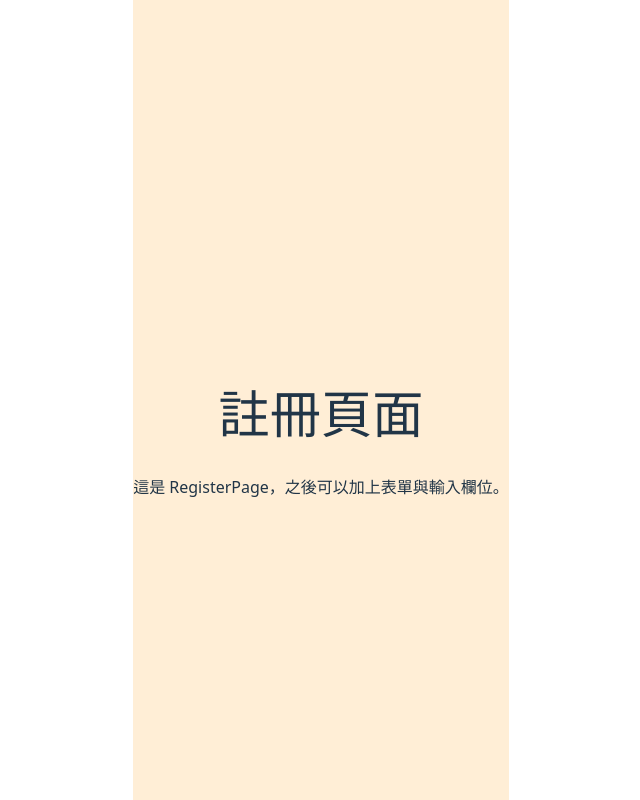
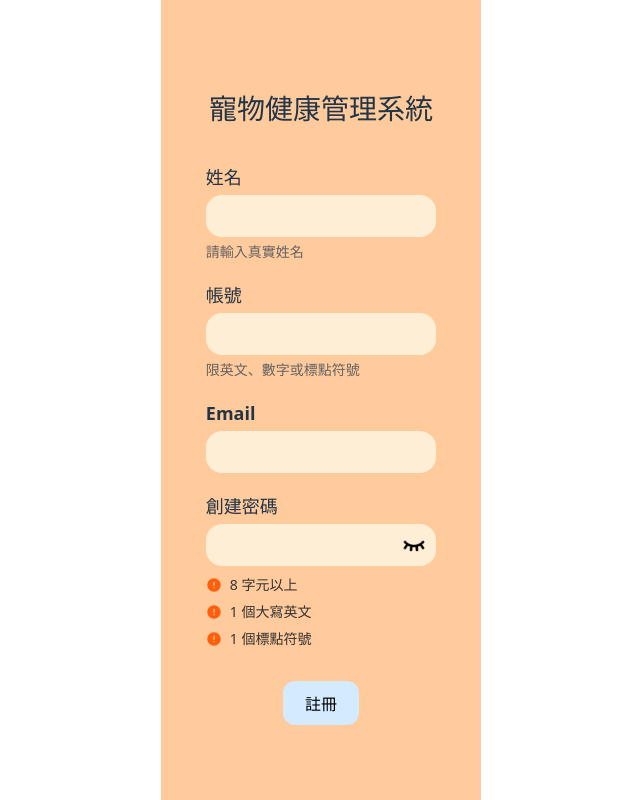
Before and after one commit to StoneEvens/GradProject, a React (Vite) app: page /register in a window 1280 px wide. Shown: the whole page, without its empty margins (319-959 px from the left). Built offline with nearby package versions, Linux system fonts and the light colour scheme.

Commit message:
註冊頁面初版（尚未加入未輸入檢測機制）

```diff
--- a/src/components/Auth/RegisterPage.css
+++ b/src/components/Auth/RegisterPage.css
@@ -0,0 +1,95 @@
+.register-container {
+    background-color: #FFCA9C;
+    min-height: 100vh;
+    display: flex;
+    justify-content: center;
+    align-items: center;
+    padding: 40px 16px;
+  }
+
+  .register-box {
+    max-width: 420px;
+    width: 80%;
+  }
+
+  .register-title {
+    font-size: 28px;
+    font-weight: bold;
+    text-align: center;
+    margin-bottom: 40px;
+  }
+
+  .input-group {
+    margin-bottom: 20px;
+  }
+
+  .input-label {
+    font-weight: bold;
+    font-size: 18px;
+    margin-bottom: 4px;
+    display: block;
+  }
+
+  .input-field {
+    width: 100%;
+    padding: 12px;
+    background-color: #FFEED6;
+    border: none;
+    border-radius: 16px;
+    font-size: 16px;
+    box-sizing: border-box;
+  }
+
+  .input-hint {
+    color: #646464;
+    font-size: 14px;
+    margin-top: 4px;
+  }
+
+  .input-wrapper {
+    position: relative;
+  }
+
+  .toggle-password-btn {
+    position: absolute;
+    right: 10px;
+    top: 50%;
+    transform: translateY(-50%);
+    width: 24px;
+    height: 24px;
+    cursor: pointer;
+  }
+
+  .password-check {
+    margin-top: 8px;
+    display: flex;
+    flex-direction: column;
+    gap: 6px;
+  }
+
+  .check-item {
+    display: flex;
+    align-items: center;
+    font-size: 14px;
+    color: #333;
+  }
+
+  .check-item img {
+    width: 16px;
+    height: 16px;
+    margin-right: 8px;
+  }
+
+  .register-button {
+    width: 33.33%;
+    margin: 32px auto 0;
+    display: block;
+    background-color: #D4EAFF;
+    color: black;
+    font-weight: bold;
+    font-size: 16px;
+    border: none;
+    border-radius: 12px;
+    padding: 10px;
+    cursor: pointer;
+  }
--- a/src/pages/LoginPage.jsx
+++ b/src/pages/LoginPage.jsx
@@ -1,9 +1,8 @@
 import React, { useState } from 'react'
 import '../components/Auth/LoginPage.css'
-import Header from '../components/Home/Header'
-import BottomNavigationBar from '../components/Home/BottomNavigationBar'
 import '../components/Home/Header.css'
 import '../components/Home/BottomNavigationBar.css'
+import { useNavigate } from 'react-router-dom'
 
 
 export default function LoginPage() {
@@ -14,6 +13,7 @@ export default function LoginPage() {
   const [timeoutId, setTimeoutId] = useState(null)
   const [emailError, setEmailError] = useState(false)
   const [passwordError, setPasswordError] = useState(false)
+  const navigate = useNavigate()
 
   const handlePasswordChange = (e) => {
     const input = e.target.value
@@ -92,7 +92,9 @@ export default function LoginPage() {
 
         <hr className="divider" />
         <p className="register-prompt">還沒有帳號？</p>
-        <button className="register-button">註冊</button>
+        <button className="register-button" onClick={() => navigate('/register')}>
+          註冊
+        </button>
       </div>
     </div>
   )
--- a/src/pages/RegisterPage.jsx
+++ b/src/pages/RegisterPage.jsx
@@ -1,11 +1,144 @@
-// src/pages/RegisterPage.jsx
-import React from 'react'
+import React, { useState, useEffect } from 'react'
+import "../components/Auth/RegisterPage.css"
+
+import checkIcon from '../assets/icon/RegisterPage_CheckIcon.png'
+import notCheckIcon from '../assets/icon/RegisterPage_NotCheckIcon.png'
+import showIcon from '../assets/icon/LoginButton_ShowPassword.png'
+import hideIcon from '../assets/icon/LoginButton_HidePassword.png'
 
 export default function RegisterPage() {
+  const [name, setName] = useState('')
+  const [username, setUsername] = useState('')
+  const [email, setEmail] = useState('')
+  const [password, setPassword] = useState('')
+  const [maskedPassword, setMaskedPassword] = useState('')
+  const [showPassword, setShowPassword] = useState(false)
+  const [timeoutId, setTimeoutId] = useState(null)
+
+  // 密碼條件檢查
+  const [isLengthValid, setIsLengthValid] = useState(false)
+  const [hasUppercase, setHasUppercase] = useState(false)
+  const [hasSymbol, setHasSymbol] = useState(false)
+
+  const handlePasswordChange = (e) => {
+    const inputType = e.nativeEvent.inputType
+    const isDelete = inputType === 'deleteContentBackward'
+
+    if (showPassword) {
+      // 顯示狀態：正常輸入
+      setPassword(e.target.value)
+      setMaskedPassword(e.target.value)
+    } else {
+      if (isDelete) {
+        // 刪除一個字元
+        setPassword((prev) => {
+          const updated = prev.slice(0, -1)
+          setMaskedPassword('*'.repeat(updated.length))
+          return updated
+        })
+      } else {
+        const newChar = e.target.value[e.target.value.length - 1]
+        setPassword((prev) => {
+          const updated = prev + newChar
+          setMaskedPassword('*'.repeat(prev.length) + newChar)
+
+          // 1 秒後遮罩該字元
+          if (timeoutId) clearTimeout(timeoutId)
+          const timeout = setTimeout(() => {
+            setMaskedPassword('*'.repeat(updated.length))
+          }, 1000)
+          setTimeoutId(timeout)
+
+          return updated
+        })
+      }
+    }
+  }
+
+
+  // 放在 function RegisterPage() 內任何 useState 後面
+  useEffect(() => {
+    setIsLengthValid(password.length >= 8)
+    setHasUppercase(/[A-Z]/.test(password))
+    setHasSymbol(/[^A-Za-z0-9]/.test(password))
+  }, [password])
+
+
+  const displayedPassword = showPassword ? password : maskedPassword
+
   return (
-    <div style={{ textAlign: 'center', marginTop: '100px' }}>
-      <h1>註冊頁面</h1>
-      <p>這是 RegisterPage，之後可以加上表單與輸入欄位。</p>
+    <div className="register-container">
+      <div className="register-box">
+        <h1 className="register-title">寵物健康管理系統</h1>
+
+        <div className="input-group">
+          <label className="input-label">姓名</label>
+          <input
+            type="text"
+            value={name}
+            onChange={(e) => setName(e.target.value)}
+            className="input-field"
+          />
+          <p className="input-hint">請輸入真實姓名</p>
+        </div>
+
+        <div className="input-group">
+          <label className="input-label">帳號</label>
+          <input
+            type="text"
+            value={username}
+            onChange={(e) => setUsername(e.target.value)}
+            className="input-field"
+          />
+          <p className="input-hint">限英文、數字或標點符號</p>
+        </div>
+
+        <div className="input-group">
+          <label className="input-label">Email</label>
+          <input
+            type="email"
+            value={email}
+            onChange={(e) => setEmail(e.target.value)}
+            className="input-field"
+          />
+        </div>
+
+        <div className="input-group password-with-check">
+          <label className="input-label">創建密碼</label>
+          <div className="input-wrapper">
+            <input
+              type="text"
+              inputMode="latin"
+              value={showPassword ? password : maskedPassword}
+              onChange={handlePasswordChange}
+              className="input-field password-field"
+            />
+            <img
+              src={showPassword ? hideIcon : showIcon}
+              alt="Toggle Password"
+              className="toggle-password-btn"
+              onClick={() => setShowPassword(!showPassword)}
+            />
+          </div>
+
+          <div className="password-check">
+            <div className="check-item">
+              <img src={isLengthValid ? checkIcon : notCheckIcon} alt="check" />
+              <span>8 字元以上</span>
+            </div>
+            <div className="check-item">
+              <img src={hasUppercase ? checkIcon : notCheckIcon} alt="check" />
+              <span>1 個大寫英文</span>
+            </div>
+            <div className="check-item">
+              <img src={hasSymbol ? checkIcon : notCheckIcon} alt="check" />
+              <span>1 個標點符號</span>
+            </div>
+          </div>
+        </div>
+
+        <button className="register-button">註冊</button>
+      </div>
     </div>
   )
 }
```
Also changed, not shown: src/assets/icon/RegisterPage_CheckIcon.png (added), src/assets/icon/RegisterPage_NotCheckIcon.png (added), src/components/Auth/LoginPage.css (line endings or trailing spaces).
